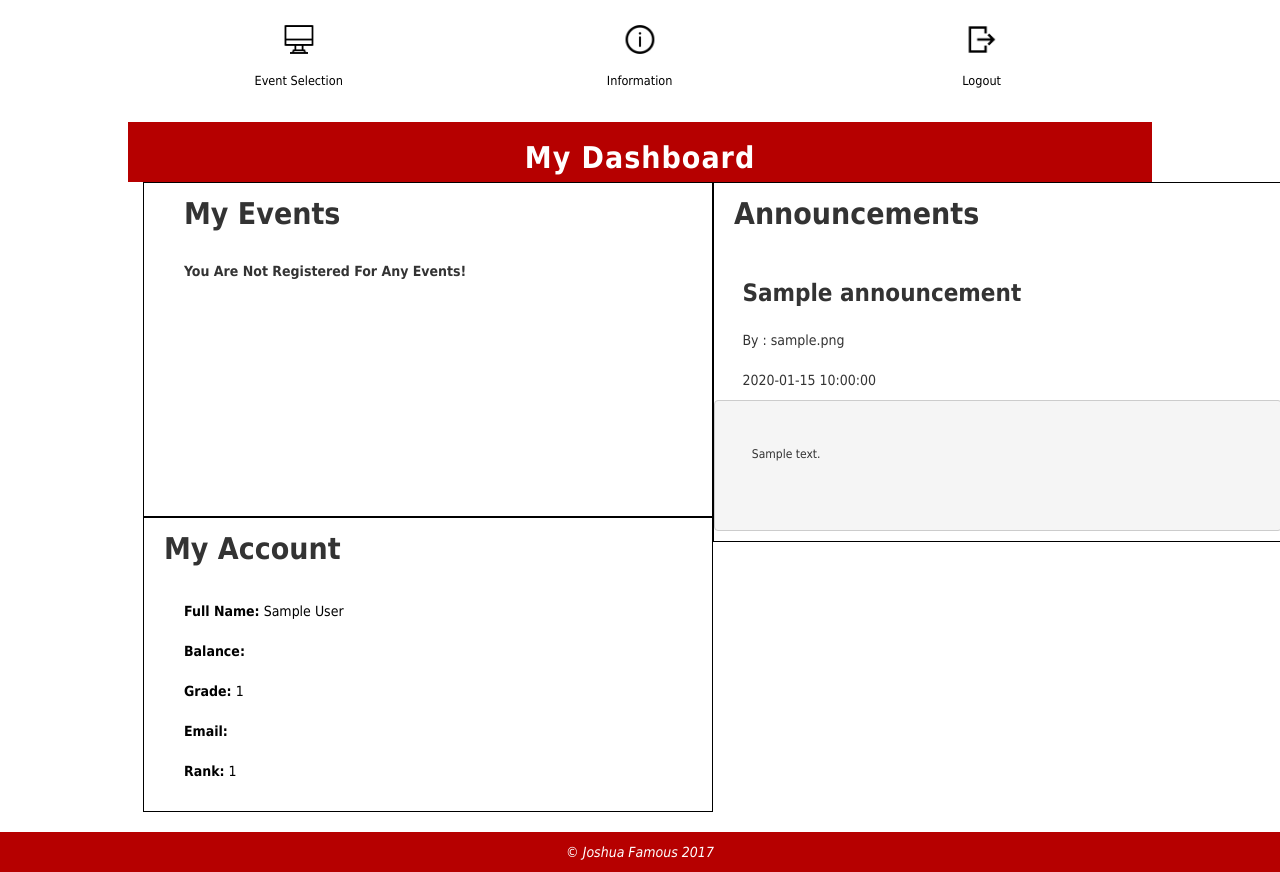
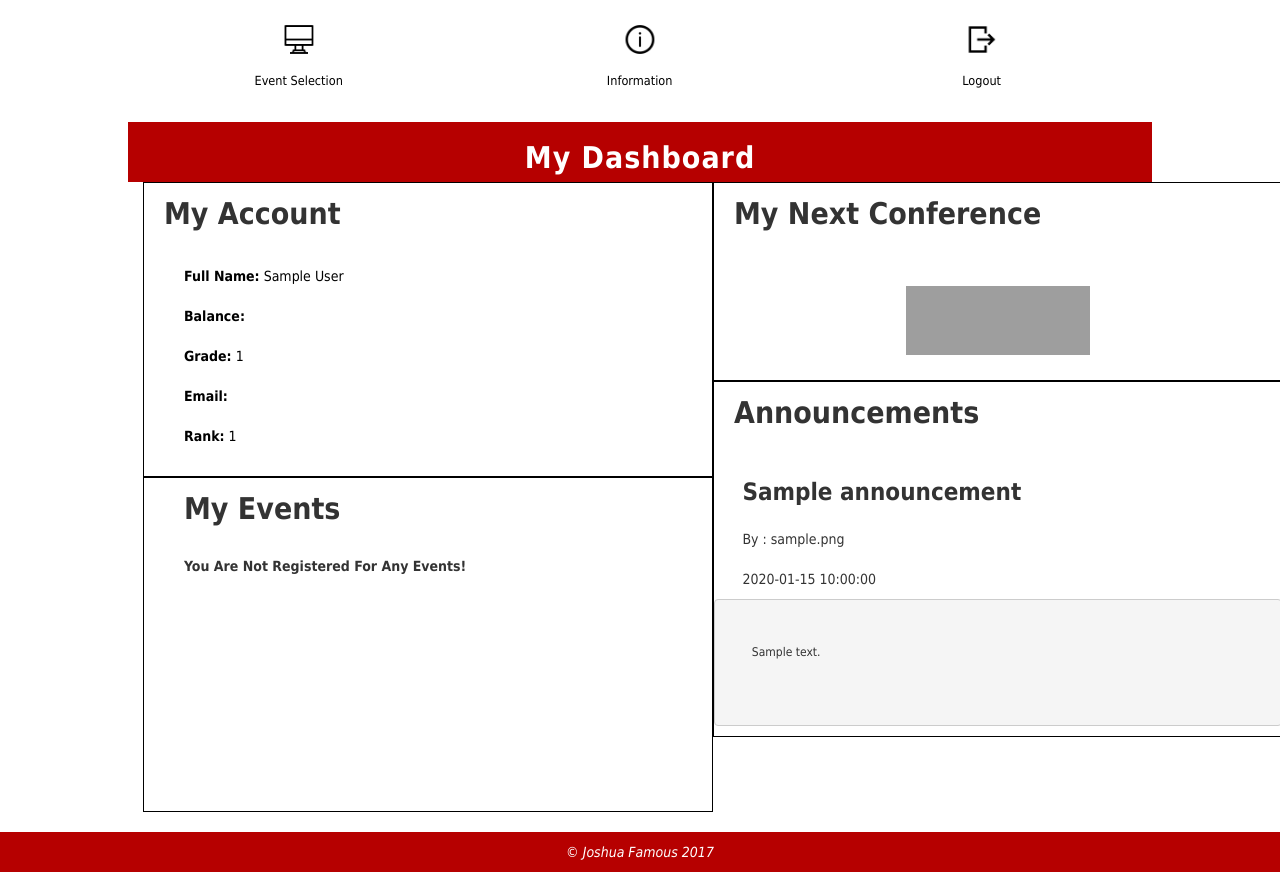
Before and after one commit to JFamo/chaptersweet, a PHP site: page /pages/main.php in a window 1280 px wide. Shown: the part 100-972 px from the top of the page. Run offline with PHP 8.4, Linux system fonts and the light colour scheme; the visitor is signed in with stand-in values (Sample User, id 1); tables that the repository leaves empty or names only in its code hold one stand-in row (values such as "Sample post"); some libraries are stand-ins or nearby versions; grey boxes are pictures that could not be loaded.

Commit message:
Reorganize dashboard - no announcements on index

```diff
--- a/css/main.css
+++ b/css/main.css
@@ -502,3 +502,13 @@ div.panel {
 	padding-right: 0;
   	padding-left: 0;
 }
+
+.announcement{
+    display: block;
+    font-family: monospace;
+    padding: 9.5px;
+    font-size: 12px;
+    line-height: 1.42857143;
+    word-break: break-all;
+    word-wrap: break-word;
+}
--- a/pages/main.php
+++ b/pages/main.php
@@ -179,6 +179,56 @@ $blockedPages = $perm;
 			<div class="row no-gutter" style="margin: 0;">
 			<div class="col-sm-6" style="padding:0; text-align:left;">
 			<div class="userDashSection" style="height:auto;">
+				<p class="userDashSectionHeader">
+					My Account
+				</p>
+				<p class="bodyTextType1">
+					<b>Full Name:</b> <?php echo $name ?>
+					<br><br>
+					<b>Balance:</b> <?php
+						require('../php/connect.php');
+
+						//get user's balance
+						//I copied this from email so variable names are weird
+						$emailquery="SELECT balance FROM users WHERE username='$username' AND fullname='$name'";
+
+						$emailresult = mysqli_query($link,$emailquery);
+
+						if (!$emailresult){
+							die('Error: ' . mysqli_error($link));
+						}
+
+						list($email) = mysqli_fetch_array($emailresult);
+
+						echo $email;
+
+						?>
+					<br><br>
+					<b>Grade:</b> <?php echo $grade ?>
+					<br><br>
+					<b>Email:</b> <?php
+						require('../php/connect.php');
+
+						//get user's email
+						$emailquery="SELECT email FROM users WHERE username='$username' AND fullname='$name'";
+
+						$emailresult = mysqli_query($link,$emailquery);
+
+						if (!$emailresult){
+							die('Error: ' . mysqli_error($link));
+						}
+
+						list($email) = mysqli_fetch_array($emailresult);
+
+						//$email = unserialize($email);
+						echo $email;
+
+						?>
+					<br><br>
+					<b>Rank:</b> <?php echo ucwords($rank) ?>
+				</p>
+			</div>
+			<div class="userDashSection" style="height:auto;">
 			<div style="padding-left: 20px;">
 				<p class="userDashSectionHeader">
 					My Events
@@ -296,58 +346,18 @@ $blockedPages = $perm;
 				?>
 			</div>
 			</div>
+			</div>
+			<div class="col-sm-6" style="padding:0; text-align:left;">
 			<div class="userDashSection" style="height:auto;">
 				<p class="userDashSectionHeader">
-					My Account
+					My Next Conference
 				</p>
-				<p class="bodyTextType1">
-					<b>Full Name:</b> <?php echo $name ?>
-					<br><br>
-					<b>Balance:</b> <?php
-						require('../php/connect.php');
-
-						//get user's balance
-						//I copied this from email so variable names are weird
-						$emailquery="SELECT balance FROM users WHERE username='$username' AND fullname='$name'";
-
-						$emailresult = mysqli_query($link,$emailquery);
-
-						if (!$emailresult){
-							die('Error: ' . mysqli_error($link));
-						}
-
-						list($email) = mysqli_fetch_array($emailresult);
-
-						echo $email;
-
-						?>
-					<br><br>
-					<b>Grade:</b> <?php echo $grade ?>
-					<br><br>
-					<b>Email:</b> <?php
-						require('../php/connect.php');
-
-						//get user's email
-						$emailquery="SELECT email FROM users WHERE username='$username' AND fullname='$name'";
-
-						$emailresult = mysqli_query($link,$emailquery);
-
-						if (!$emailresult){
-							die('Error: ' . mysqli_error($link));
-						}
-
-						list($email) = mysqli_fetch_array($emailresult);
-
-						//$email = unserialize($email);
-						echo $email;
-
-						?>
-					<br><br>
-					<b>Rank:</b> <?php echo ucwords($rank) ?>
-				</p>
+				<center>
+				<br><br>
+				<iframe src="http://free.timeanddate.com/countdown/i60zitdg/n3662/cf12/cm0/cu4/ct0/cs0/ca0/cr0/ss0/cacf00/cpc000/pct/tcfff/fs100/szw320/szh135/tatTime%20Until%20Regionals/tac000/tptTime%20Since%20Regionals/tpc000/mac000/mpc000/iso2018-02-03T08:30:00" allowTransparency="true" frameborder="0" width="184" height="69"></iframe>
+				<br><br>
+				</center>
 			</div>
-			</div>
-			<div class="col-sm-6" style="padding:0; text-align:left;">
 			<div class="userDashSection" style="height:auto;">
 				<p class="userDashSectionHeader">
 					Announcements
@@ -375,7 +385,7 @@ $blockedPages = $perm;
 						<p style="font-weight: bold; font-family:tahoma; font-size:24px; padding-left:5%; padding-top:10px;"><?php echo "".$title ?></p>
 						<p style="font-size:14px; font-family:tahoma; padding-left:5%; padding-top:10px;"><?php echo "By : ".$poster ?></p>
 						<p style="font-size:14px; font-family:tahoma; padding-left:5%; padding-top:10px;"><?php echo "".$date ?></p>
-						<pre style="white-space: pre-wrap; word-wrap: break-word;">
+						<pre class="announcement" style="white-space: pre-wrap; word-wrap: break-word;">
 						<p style="font-size:12px; font-family:tahoma; padding-top:0px; padding-left:5%; padding-right:5%; padding-bottom: 10px; ">
 <?php echo "".$body ?>
 						</p>
```
Also changed, not shown: index.php (+8 -53 lines).
